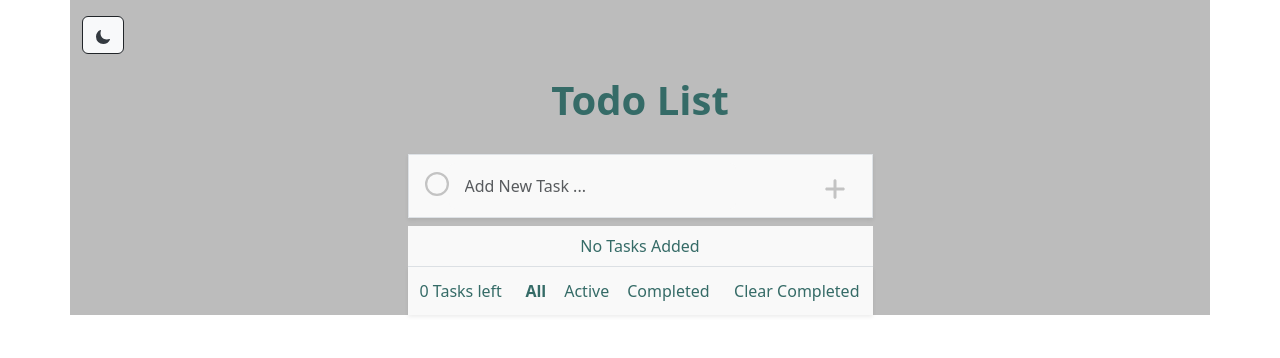
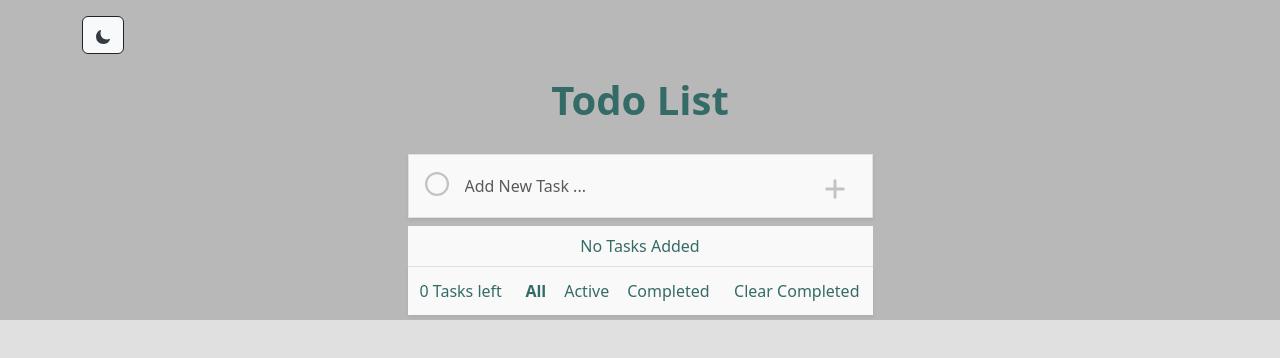
Before and after one commit to AlexSvet117/ToDo-List, a React (Vite) app: page / in a window 1280 px wide. Shown: the top 358 px of the page. Built offline with nearby package versions, Linux system fonts and the light colour scheme.

Commit message:
Page colors and theme correction based on feedback

```diff
--- a/src/App.jsx
+++ b/src/App.jsx
@@ -52,8 +52,8 @@ function App() {
   };
 
   return (
-
-    <div className={`container justify-content-center ${isDarkMode ? 'dark-mode' : 'light-mode'}`}>
+    <div className={`split-screen ${isDarkMode ? 'dark-mode' : 'light-mode'}`}>
+    <div className="container justify-content-center">
       <button
         className={`btn btn-${isDarkMode ? 'light' : 'dark'} mt-3 icon-color`}
         onClick={toggleDarkMode}>
@@ -75,6 +75,7 @@ function App() {
         </div>
       </div>
     </div>
+    </div>
   );
 }
 
--- a/src/components/Footer.jsx
+++ b/src/components/Footer.jsx
@@ -9,7 +9,7 @@ function Footer({clearCompleted, tasks, setFilter, currentFilter}) {
       };
 
   return (
-    <div className='footer d-flex flex-row justify-content-between p-1 bg-bone-white shadow-sm'>
+    <div className='footer d-flex justify-content-between p-1 bg-bone-white shadow-sm'>
         <div className="p-2 text-color">{tasksLeft} Tasks left</div>
         <div className='d-flex'>
             <button className={` btn btn-sm fs-6 text-color ${currentFilter === 'all' ? 'font-weight-bold' : ''}`}
--- a/src/index.css
+++ b/src/index.css
@@ -21,79 +21,35 @@
 
 /* Light mode styles (default) */
 .light-mode {
-  background-color: #bcbcbc;  /* Light background for the page */
-  color: #000;                 /* Dark text color */
+  color: #000;
+  --theme-top-bg-color: #b9b8b8;
+  --theme-bottom-bg-color: #e0e0e0;
 }
 
 /* Dark mode styles */
 .dark-mode {
-  background-color: #121212;  /* Dark background for the page */
-  color: #bcbcbc;                 /* Light text color */
-}
-
-/* Dark mode styles for specific elements */
-body.dark-mode {
-  background-color: #121212;  /* Dark background for the body */
-}
-
-footer.dark-mode {
-  background-color: #23272b;  /* Dark footer background */
-}
-
-.card.dark-mode {
-  background-color: #2e343b;  /* Dark card background */
+  color: #bcbcbc;
+  --theme-top-bg-color: #1c1c1c;
+  --theme-bottom-bg-color: #6e6d6d;
 }
 
 /* Light and dark mode button styles */
 .btn-dark {
-  background-color: #f8f9fa;  /* Light button in dark mode */
-  color: #343a40;              /* Dark text for the button */
+  background-color: #f8f9fa;
+  color: #343a40;
 }
 
 .btn-light {
-  background-color: #343a40;  /* Dark button in light mode */
-  color: #f8f9fa;              /* Light text for the button */
+  background-color: #343a40;
+  color: #f8f9fa;
 }
 
-/* Optionally style the Navbar for dark mode */
-.navbar.dark-mode {
-  background-color: #23272b;  /* Dark navbar background */
+/* split screen colors */
+.split-screen {
+  min-height: 100vh;
+  background: linear-gradient(
+    to bottom,
+    var(--theme-top-bg-color) 40%,
+    var(--theme-bottom-bg-color) 40%
+  );
 }
-
-/* Optionally style the Form for dark mode */
-.form-control.dark-mode {
-  background-color: #333;  /* Dark form background */
-  color: #fff;             /* Light text color */
-}
-
-/* Make card body content easier to see in dark mode */
-.card-body.dark-mode {
-  color: #fff;              /* Light text color inside cards */
-}
-
-
-body {
-  height: 200px;
-  position: relative;
-}
-
-.background-top {
-  background-color: #c49e96;
-  height: 40%;
-  width: 100%;
-  position: absolute;
-  top: 0;
-  z-index: 1;
-}
-
-.background-bottom {
-  background-color: #688999;
-  height: 60%;
-  width: 100%;
-  position: absolute;
-  bottom: 0;
-}
-
-.split-screen {
-  height: 100vh;
-}
```
